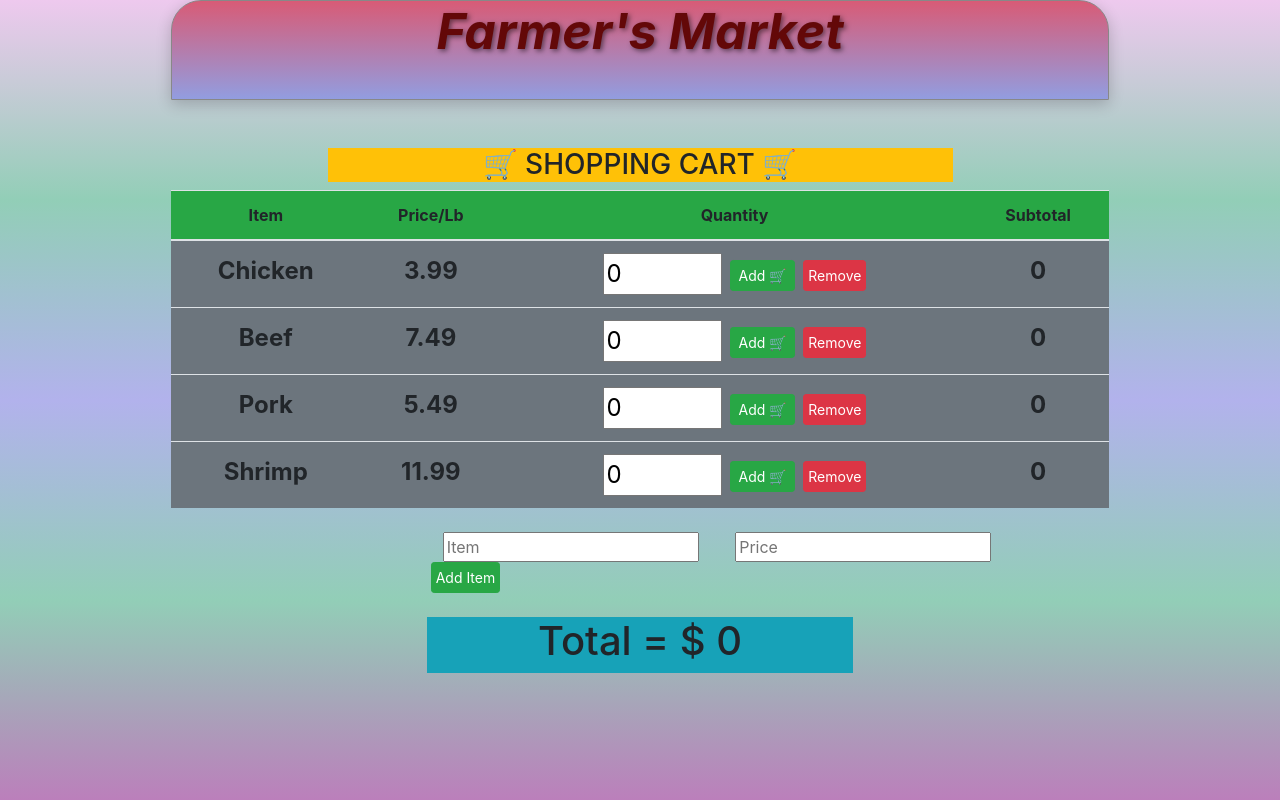
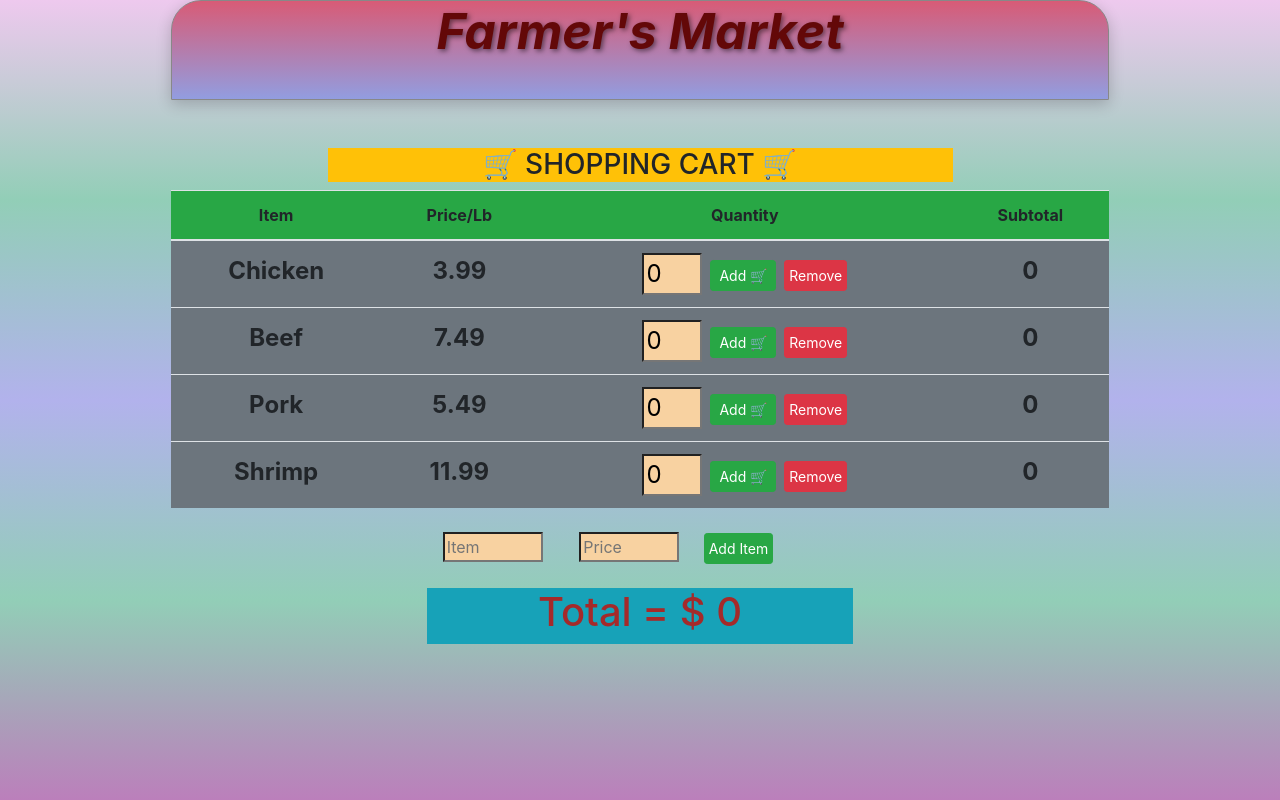
Before and after one commit to vikramgupte99/Simple-Shopping-Cart-, a plain HTML site: page index.html in a window 1280 px wide. Drawn offline with nearby package versions, Linux system fonts and the light colour scheme.

Commit message:
Added css to input elements in form and changed font color of total element to brown.

```diff
--- a/style.css
+++ b/style.css
@@ -35,3 +35,16 @@ body {
     font-size: 1.5em;
     font-weight: bold;
 }
+
+input {
+    width: 60px;
+    background-color: rgb(248, 210, 161);
+}
+
+form input {
+    width: 100px;
+}
+
+ .total {
+    color:brown;
+}
```
